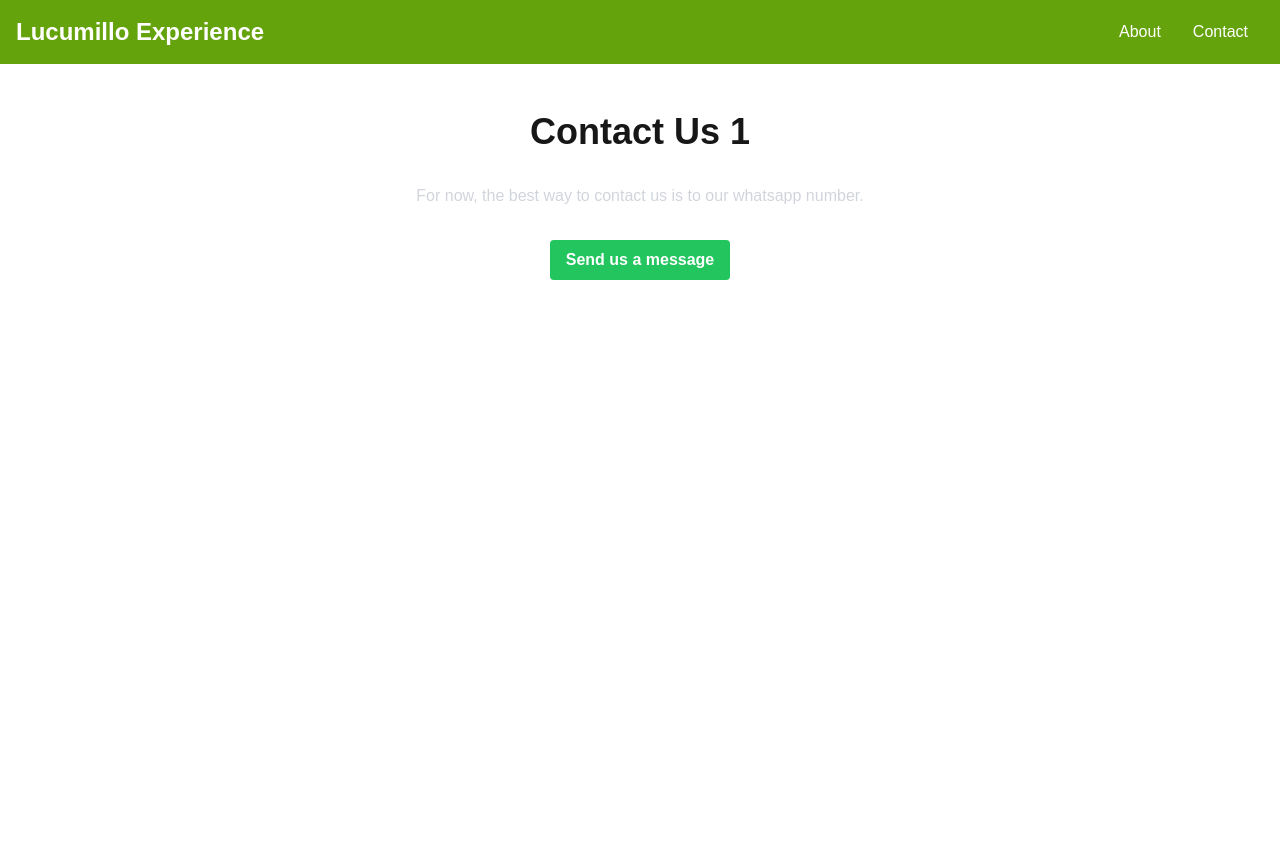
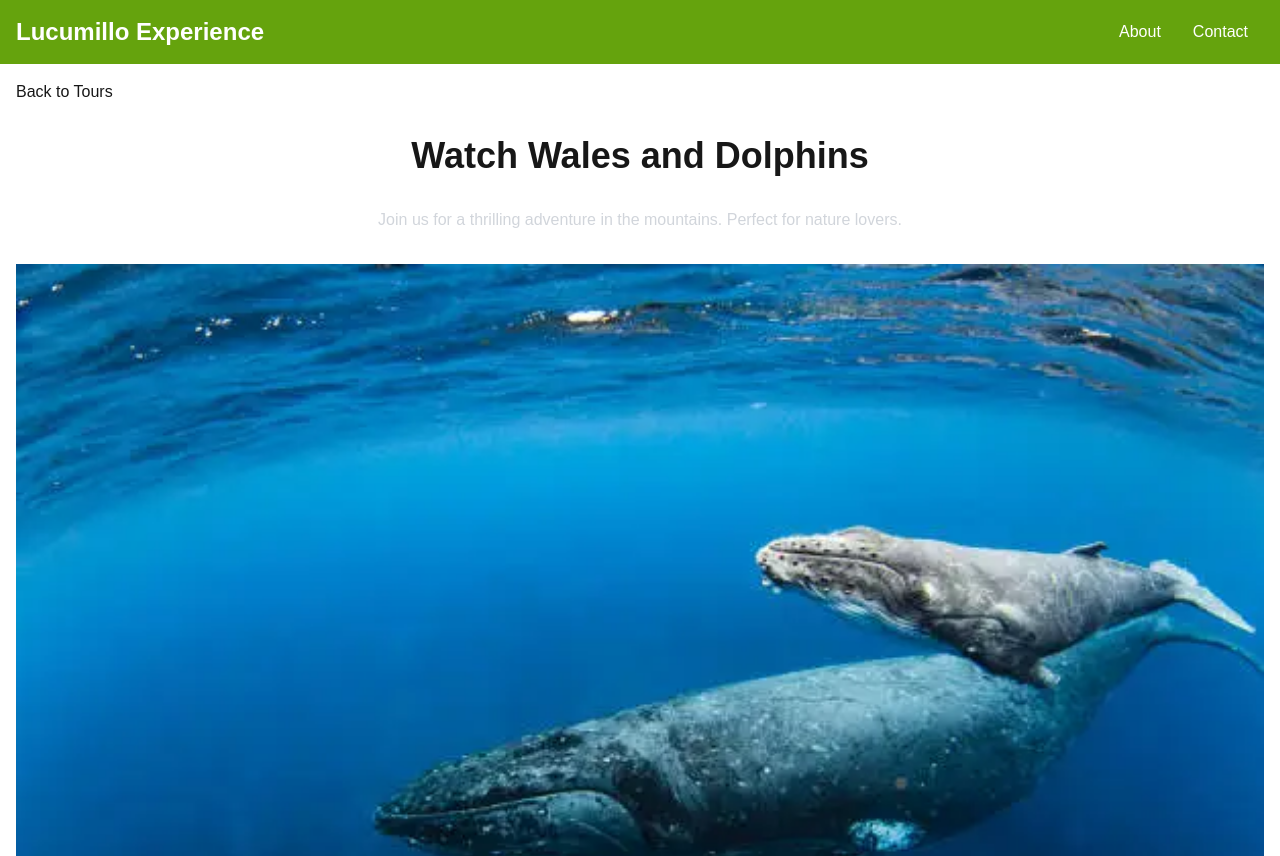
Before and after one commit to simontorres/lucumillo-experience, a Next.js app: page /tours/1 in a window 1280 px wide. Shown: the top 856 px of the page. Built offline with nearby package versions, Linux system fonts and the light colour scheme.

Commit message:
Centralized data

```diff
--- a/app/about/page.tsx
+++ b/app/about/page.tsx
@@ -1,25 +1,6 @@
 import React from 'react';
+import { guides } from '@/data/guides';
 
-const guides = [
-  {
-    id: 1,
-    name: "Aleksandar Cikota",
-    bio: "Professional Astronomer",
-    picture: '',
-  },
-  {
-    id: 2,
-    name: "Mauricio Rojas",
-    bio: "Engineer",
-    picture: '',
-  },
-  {
-    id: 3,
-    name: "Simón Torres",
-    bio: "Engineer",
-    picture: '',
-  }
-]
 
 const HomePage = () => {
 
--- a/app/page.tsx
+++ b/app/page.tsx
@@ -3,27 +3,7 @@ import Image from 'next/image';
 import React from 'react';
 import Link from 'next/link';
 
-
-const tours = [
-  {
-    id: 1,
-    title: 'Watch Wales and Dolphins',
-    description: 'Join us for a thrilling adventure in the mountains. Perfect for nature lovers.',
-    image: '/images/whales.webp',
-  },
-  {
-    id: 2,
-    title: 'Night Sky',
-    description: 'Discover the beauty of the city at night. A perfect blend of culture and nightlife.',
-    image: '/images/nightsky.webp',
-  },
-  {
-    id: 3,
-    title: 'Professional Observatories',
-    description: 'Relax on the pristine beaches and enjoy the tropical paradise.',
-    image: '/images/tololo.webp',
-  },
-];
+import {tours} from '../data/tours'
 
 const HomePage = () => {
 
--- a/app/tours/[id]/page.tsx
+++ b/app/tours/[id]/page.tsx
@@ -1,29 +1,39 @@
 import React from 'react';
+import Image from 'next/image';
+
+import { tours } from '../../../data/tours'
 import Link from 'next/link';
-
 
 export default async function HomePage({ params, }: { params: Promise<{ id: number }> }) {
 
   const id = (await params).id
 
+  const tour = tours.find((tour) => tour.id === Number(id))
+
+  if (!tour) {
+    return <p>Not found!</p>
+  }
+
   return (
     <div className="min-h-screen flex flex-col">
       <main className="flex-grow container mx-auto p-4">
+        <div>
+          <Link href='/'>Back to Tours</Link>
+        </div>
         <h1 className="text-4xl font-bold text-center my-8">
-          Contact Us { id }
+          { tour.title }
         </h1>
         <p className="text-center text-gray-300 mb-8">
-          For now, the best way to contact us is to our whatsapp number.
+          {tour.description}
         </p>
         <div className='flex justify-center'>
-          <Link
-            href="https://wa.me/+56989404684"
-            target="_blank"
-            rel="noopener noreferrer"
-            className="bg-green-500 hover:bg-blue-700 text-white font-bold py-2 px-4 rounded"
-          >
-            Send us a message
-          </Link>
+        <Image
+          src={tour.image}
+          alt={tour.title}
+          width={480}
+          height={600}
+          className="w-full object-cover"
+        />
         </div>
       </main>
     </div>
--- /dev/null
+++ b/data/guides.ts
@@ -0,0 +1,28 @@
+interface Guide {
+    id: number
+    name: string
+    bio: string
+    picture: string
+}
+
+
+export const guides: Guide[] = [
+    {
+      id: 1,
+      name: "Aleksandar Cikota",
+      bio: "Professional Astronomer",
+      picture: '',
+    },
+    {
+      id: 2,
+      name: "Mauricio Rojas",
+      bio: "Engineer",
+      picture: '',
+    },
+    {
+      id: 3,
+      name: "Simón Torres",
+      bio: "Engineer",
+      picture: '',
+    }
+  ]
--- /dev/null
+++ b/data/tours.ts
@@ -0,0 +1,27 @@
+interface Tour {
+    id: number
+    title: string
+    description: string
+    image: string
+}
+
+export const tours: Tour[] = [
+    {
+      id: 1,
+      title: 'Watch Wales and Dolphins',
+      description: 'Join us for a thrilling adventure in the mountains. Perfect for nature lovers.',
+      image: '/images/whales.webp',
+    },
+    {
+      id: 2,
+      title: 'Night Sky',
+      description: 'Discover the beauty of the city at night. A perfect blend of culture and nightlife.',
+      image: '/images/nightsky.webp',
+    },
+    {
+      id: 3,
+      title: 'Professional Observatories',
+      description: 'Relax on the pristine beaches and enjoy the tropical paradise.',
+      image: '/images/tololo.webp',
+    },
+  ];
```
